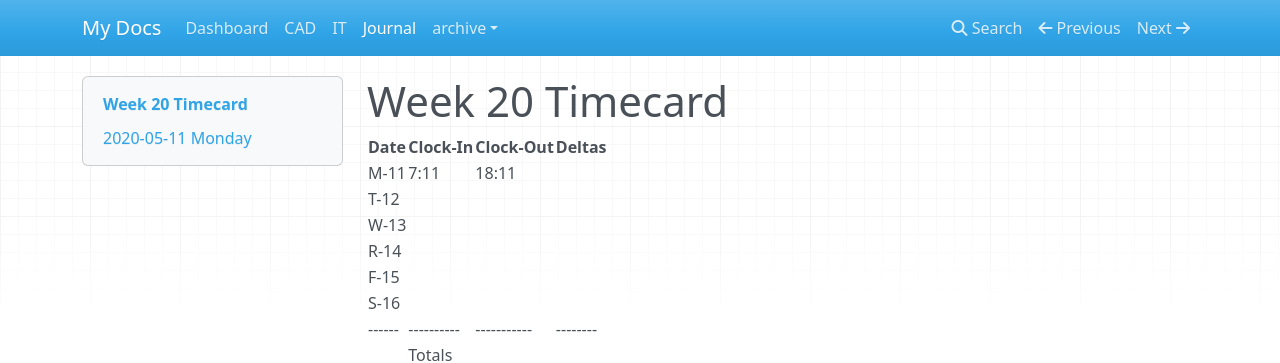
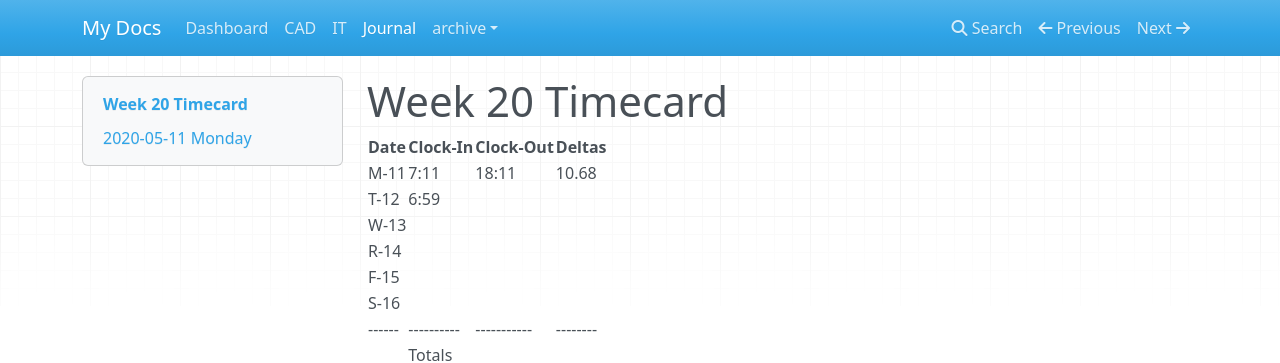
Before and after one commit to linux478/notebook, an MkDocs documentation site: the page built from docs/journal.md, in a window 1280 px wide. Shown: the top 363 px of the page. Built offline with MkDocs 1.6.1, drawn with Linux system fonts in a browser that asks for light colours; nearby versions of some CDN libraries.

Commit message:
ADD CLOCK IN AND DELTA

```diff
--- a/docs/journal.md
+++ b/docs/journal.md
@@ -5,8 +5,8 @@ title: Journal
 
 | Date | Clock-In | Clock-Out | Deltas |
 |------|----------|-----------|--------|
-| M-11 |  7:11    |   18:11   |        |
-| T-12 |          |           |        |
+| M-11 |  7:11    |   18:11   |  10.68 |
+| T-12 |  6:59    |           |        |
 | W-13 |          |           |        |
 | R-14 |          |           |        |
 | F-15 |          |           |        |
```
